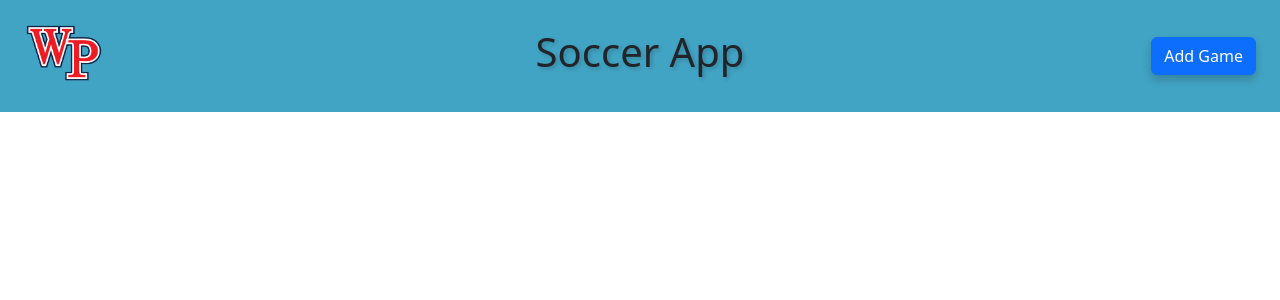
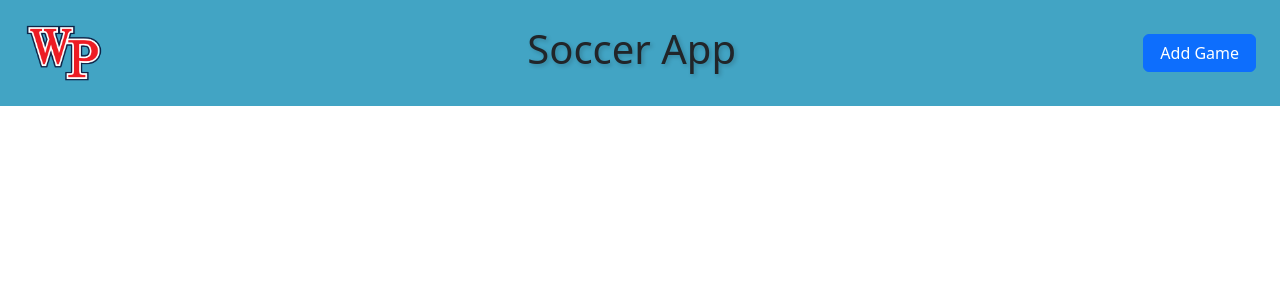
Before and after one commit to itscool2b/soccer, a Django app: page /dash/ in a window 1280 px wide. Shown: the top 300 px of the page. Run offline with Django 4.2, Linux system fonts and the light colour scheme; a user stored in the database is signed in; data that the repository does not hold is empty.

Commit message:
add game button

```diff
--- a/OfficalSoccerApp/application/static/k.css
+++ b/OfficalSoccerApp/application/static/k.css
@@ -14,12 +14,20 @@ header{
     padding: 1.5rem 1.5rem !important;
 }
 
+.flex-header {
+    display: flex;
+    justify-content: space-between;
+    align-items: center;
+    padding: 0 15px;
+}
+
 .container {
     display: flex;
     justify-content: space-between;
     align-items: center;
     flex-wrap: wrap;
 }
+
 
 .logo {
     max-width: 80px;
--- a/OfficalSoccerApp/application/templates/index.html
+++ b/OfficalSoccerApp/application/templates/index.html
@@ -10,21 +10,99 @@
 </head>
 <body>
 
-    <header class="container-fluid">
-        <div class="row align-items-center">
-            <div class="col-md-4">
-                <a href="/" class="d-inline-flex align-items-center link-body-emphasis text-decoration-none">
-                    <img class="logo" src="../static/images/WPS_Logo (1).png">
-                </a>
-            </div>
-            <div class="col-md-4 text-center">
-                <h1>Soccer App</h1>
-            </div>
-            <div class="col-md-4 text-md-end text-center">
-                <button type="button" class="add-game-button btn btn-primary">Add Game</button>
+    <header class="container-fluid flex-header">
+        <a href="/" class="link-body-emphasis text-decoration-none">
+            <img class="logo" src="../static/images/WPS_Logo (1).png">
+        </a>
+
+        <h1>Soccer App</h1>
+
+        <button type="button" class="btn btn-primary px-3" style="width: auto; padding-left: 1rem; padding-right: 1rem;" data-bs-toggle="modal" data-bs-target="#addGameModal1">
+            Add Game<!-- Dynamic, data-bs-target connects to modal id -->
+        </button>
+    </header>
+
+
+    <section> <!-- This is where the modal for the add game form is -->
+        <div class="modal fade" id="addGameModal1" tabindex="-1" role="dialog" aria-labelledby="exampleModalLabel" aria-hidden="true">
+            <div class="modal-dialog" role="document">
+                <div class="modal-content">
+                    <div class="modal-header">
+                        <h5 class="modal-title">Add a New Game</h5>
+                        <button type="button" class="btn-close" data-bs-dismiss="modal" aria-label="Close"></button>
+                    </div>
+                    <div class="modal-body">
+                        <form action=""  method="post"> <!-- Form action links to Dynamic shit -->
+
+                            <div class="form-group"> <!-- Dynamic Shit  -->
+                                <label for="gameName">Game Name:</label>
+                                <input type="text" class="form-control" id="gameName" name="gameName">
+                            </div>
+
+                            <div class="form-group">
+                                <label for="goals"> Goals:</label> <!-- Goals  -->
+                                <input type="text" class="form-control" id="goals" name="goals">
+                            </div>
+
+                            <div class="form-group">
+                                <label for="assists"> Assists:</label> <!-- Assists  -->
+                                <input type="text" class="form-control" id="assists" name="Assists">
+                            </div>
+
+                            <div class="form-group">
+                                <label for="completed_passes"> Completed Passes:</label> <!-- completedpasses  -->
+                                <input type="text" class="form-control" id="completed_passes" name="completed_passes">
+                            </div>
+
+                            <div class="form-group">
+                                <label for="total_passes"> Total Passes:</label> <!-- totalpasses  -->
+                                <input type="text" class="form-control" id="total_passes" name="total_passes">
+                            </div>
+
+                            <div class="form-group">
+                                <label for="turnovers"> Turn Overs:</label> <!-- turnovers  -->
+                                <input type="text" class="form-control" id="turnovers" name="turnovers">
+                            </div>
+
+                            <div class="form-group">
+                                <label for="saves"> Saves:</label> <!-- saves  -->
+                                <input type="text" class="form-control" id="saves" name="saves">
+                            </div>
+
+                            <div class="form-group">
+                                <label for="saves"> Saves:</label> <!-- saves  -->
+                                <input type="text" class="form-control" id="saves" name="saves">
+                            </div>
+
+                            <div class="form-group">
+                                <label for="clean_sheets"> Clean Sheets:</label> <!-- clean_sheets  -->
+                                <input type="text" class="form-control" id="clean_sheets" name="clean_sheets">
+                            </div>
+
+                            <div class="form-group">
+                                <label for="issued_card"> Issued Card:</label> <!-- issued_card  -->
+                                <input type="text" class="form-control" id="issued_card" name="issued_card">
+                            </div>
+
+                            <div class="form-group">
+                                <label for="date">  Date:</label> <!-- date  -->
+                                <input type="text" class="form-control" id="date" name="date">
+                            </div>
+
+                            <div class="form-group">
+                                <label for="wl">  Win = True?</label> <!-- wl  -->
+                                <input type="text" class="form-control" id="wl" name="wl">
+                            </div>
+                    </div>
+                    <div class="modal-footer">
+                        <button type="button" class="btn btn-secondary" data-bs-dismiss="modal">Close</button>
+                        <button type="submit" class="btn btn-primary">Submit</button>
+                    </div>
+                        </form>
+                </div>
             </div>
         </div>
-    </header>
+    </section>
 
 
     <section class="card-container">
```
Also changed, not shown: OfficalSoccerApp/db.sqlite3.
